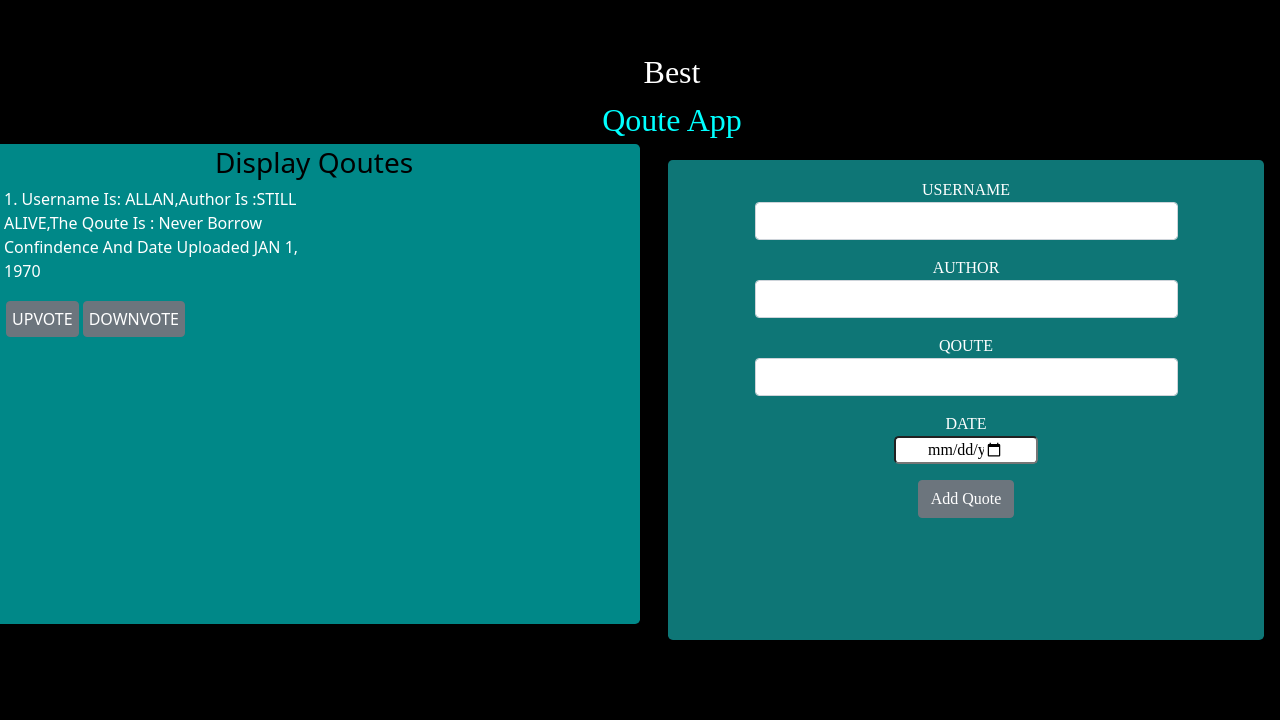
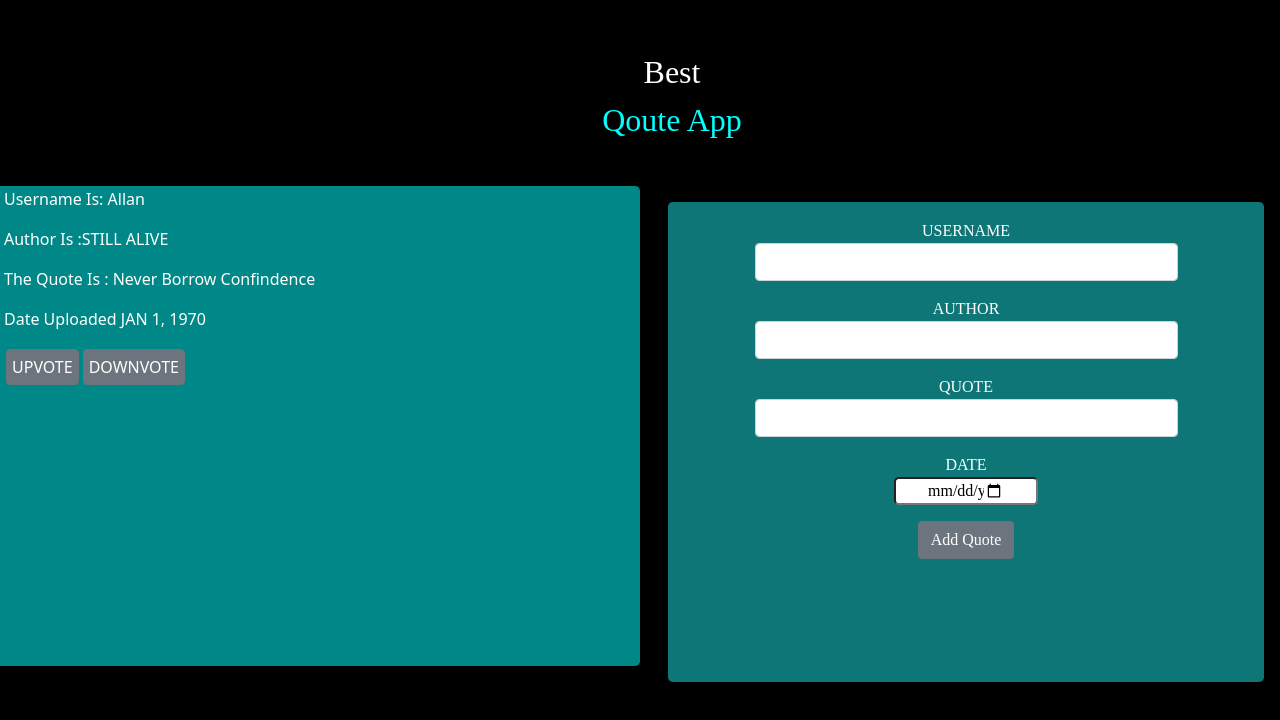
Before and after one commit to KialoHezz/Quotes, an Angular app: page / in a window 1280 px wide. Shown: the top 720 px of the page. Built offline with nearby package versions, Linux system fonts and the light colour scheme; a web font is replaced by a local one.

Commit message:
fix error 'on deployment'

```diff
--- a/angular.json
+++ b/angular.json
@@ -98,6 +98,9 @@
             ],
             "scripts": []
           }
+        },
+        "deploy": {
+          "builder": "angular-cli-ghpages:deploy"
         }
       }
     }
--- a/src/app/app.module.ts
+++ b/src/app/app.module.ts
@@ -6,12 +6,14 @@ import { AppComponent } from './app.component';
 import { FormComponent } from './form/form.component';
 import { DisplayQouteComponent } from './display-qoute/display-qoute.component';
 import { FormsModule } from '@angular/forms';
+import { QuoteDetailsComponent } from './quote-details/quote-details.component';
 
 @NgModule({
   declarations: [
     AppComponent,
     FormComponent,
-    DisplayQouteComponent
+    DisplayQouteComponent,
+    QuoteDetailsComponent
   ],
   imports: [
     BrowserModule,
--- a/src/app/display-qoute/display-qoute.component.html
+++ b/src/app/display-qoute/display-qoute.component.html
@@ -1,20 +1,20 @@
 <div class="row">
-  <div class="display col-md-6">
-    <h3 class="Dtitle">display Qoutes</h3>
-    <div class="col-md-6" *ngFor="let x of quote; let i = index">
-      <p>
-        {{ x.id }}. Username is: {{ x.username | uppercase }},Author is :{{
-          x.author | uppercase
-        }},The Qoute is : {{ x.quote }} and Date Uploaded
-        {{ x.completeDate | date | uppercase }}
-      </p>
-    </div>
+   <h3 class="Dtitle">display Quotes</h3>
+  <div class="display col-md-6" *ngFor="let y of quote; let i = index">
+
+    <p>Username is: {{ y.username }}</p>
+    <p>Author is :{{ y.author | uppercase }}</p>
+    <p>The Quote is : {{ y.quote }}</p>
+    <p>
+      Date Uploaded
+      {{ y.completeDate | date | uppercase }}
+    </p>
 
     <button class="btn btn-secondary btn-button">upvote</button>
     <button class="btn btn-secondary btn-button">Downvote</button>
   </div>
 
   <div class="col-md-6">
-    <app-form (addQoute)="addNewQuote($event)"></app-form>
+    <app-form (addQuote)="addNewQuote($event)"> </app-form>
   </div>
 </div>
--- a/src/app/form/form.component.html
+++ b/src/app/form/form.component.html
@@ -1,16 +1,17 @@
-<form  ngSubmit="submitQuote()" #QuoteForm="ngForm">
+<form  (ngSubmit)="submitQuote()" #QuoteForm="ngForm">
   <div class="form-group">
-    <label for="userName">Username</label><br />
+    <label for="username">Username</label><br />
     <input
       class="form-control"
       type="text"
       name="username"
-      id="userName"
+      id="username"
       [(ngModel)]="newQuote.username"
       #username="ngModel"
       required
     />
   </div>
+
 
   <div [hidden]="username.valid || username.pristine">
     <p class="red">Username is required</p>
@@ -23,41 +24,47 @@
       type="text"
       name="author"
       id="author"
+      #author="ngModel"
       [(ngModel)]="newQuote.author"
     />
-    <div [hidden]="username.valid || username.pristine">
+    <div [hidden]="author.valid || author.pristine">
       <p class="red">Author is required</p>
     </div>
     <!-- display {{newQuote.description}} -->
   </div>
   <div class="form-group">
-    <label for="qoute">Qoute</label><br />
+    <label for="quote">Quote</label><br />
     <input
       class="form-control"
       type="textarea"
-      name="qoute"
-      id="qoute"
+      name="quote"
+      id="quote"
       rows="5"
       [(ngModel)]="newQuote.quote"
+      #quote = "ngModel"
+      required
     />
-    <div [hidden]="username.valid || username.pristine">
-      <p class="red">Write the Qoute is required (We upvote or downvote)</p>
+    <div [hidden]="quote.valid || quote.pristine">
+      <p class="red">Write the Quote is required (We upvote or downvote)</p>
     </div>
   </div>
   <!-- display {{newQuote.quote}} -->
 
   <div class="form-group">
-    <label class="ftitle" for="date">Date</label><br />
+    <label class="ftitle" for="completeDate">Date</label><br />
     <input
       class="form-control-date"
       type="date"
-      name="date"
-      id="date"
+      name="completeDate"
+      id="completeDate"
       [(ngModel)]="newQuote.completeDate"
+      #completeDate = "ngModel"
+      required
     />
   </div>
   <div class="form-group">
-    <button class="btn btn-secondary" type="submit" (click)="quoteComplete(addQoute)">Add Quote</button>
+    <button class="btn btn-secondary" type="submit" >Add Quote</button>
   </div>
+
   <!-- display {{newQuote.completeDate}} -->
 </form>
--- a/src/app/form/form.component.ts
+++ b/src/app/form/form.component.ts
@@ -9,15 +9,13 @@ import { QuotesModel } from '../quotes-model';
 export class FormComponent implements OnInit {
   newQuote = new QuotesModel(1, '', '', '', new Date());
 
-  @Output() addQoute = new EventEmitter<QuotesModel>();
+  @Output() addQuote = new EventEmitter<QuotesModel>();
 
-  submitQoute() {
-    this.addQoute.emit(this.newQuote);
+  submitQuote() {
+    this.addQuote.emit(this.newQuote);
   }
 
-  quoteComplete(addQoutes: any){
-    this.addQoute.emit(addQoutes);
-  };
+
   constructor() {}
 
   ngOnInit(): void {}
--- /dev/null
+++ b/src/app/quote-details/quote-details.component.html
@@ -0,0 +1 @@
+<p>quote-details works!</p>
--- /dev/null
+++ b/src/app/quote-details/quote-details.component.ts
@@ -0,0 +1,15 @@
+import { Component, OnInit } from '@angular/core';
+
+@Component({
+  selector: 'app-quote-details',
+  templateUrl: './quote-details.component.html',
+  styleUrls: ['./quote-details.component.css']
+})
+export class QuoteDetailsComponent implements OnInit {
+
+  constructor() { }
+
+  ngOnInit(): void {
+  }
+
+}
--- a/src/app/quotes-model.ts
+++ b/src/app/quotes-model.ts
@@ -1,4 +1,5 @@
 export class QuotesModel {
+  showDescription: boolean;
   constructor(
     public id: number,
     public username: string,
@@ -6,6 +7,6 @@ export class QuotesModel {
     public quote: string,
     public completeDate: Date
   ) {
-
+    this.showDescription = false;
   }
 }
```
Also changed, not shown: src/app/display-qoute/display-qoute.component.ts (+8 -7 lines), src/app/quote-details/quote-details.component.css (added), 1 other file (tests, documents, lock files or other folders).
